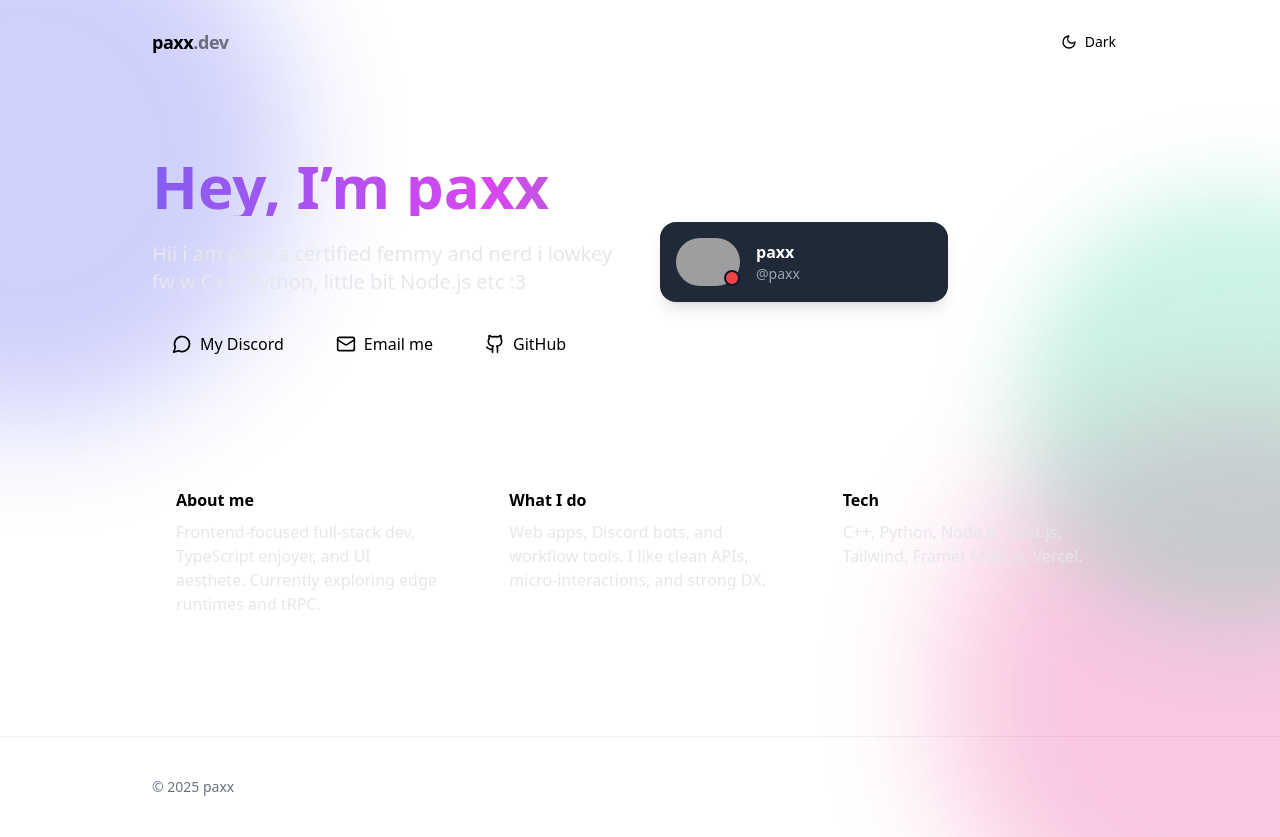
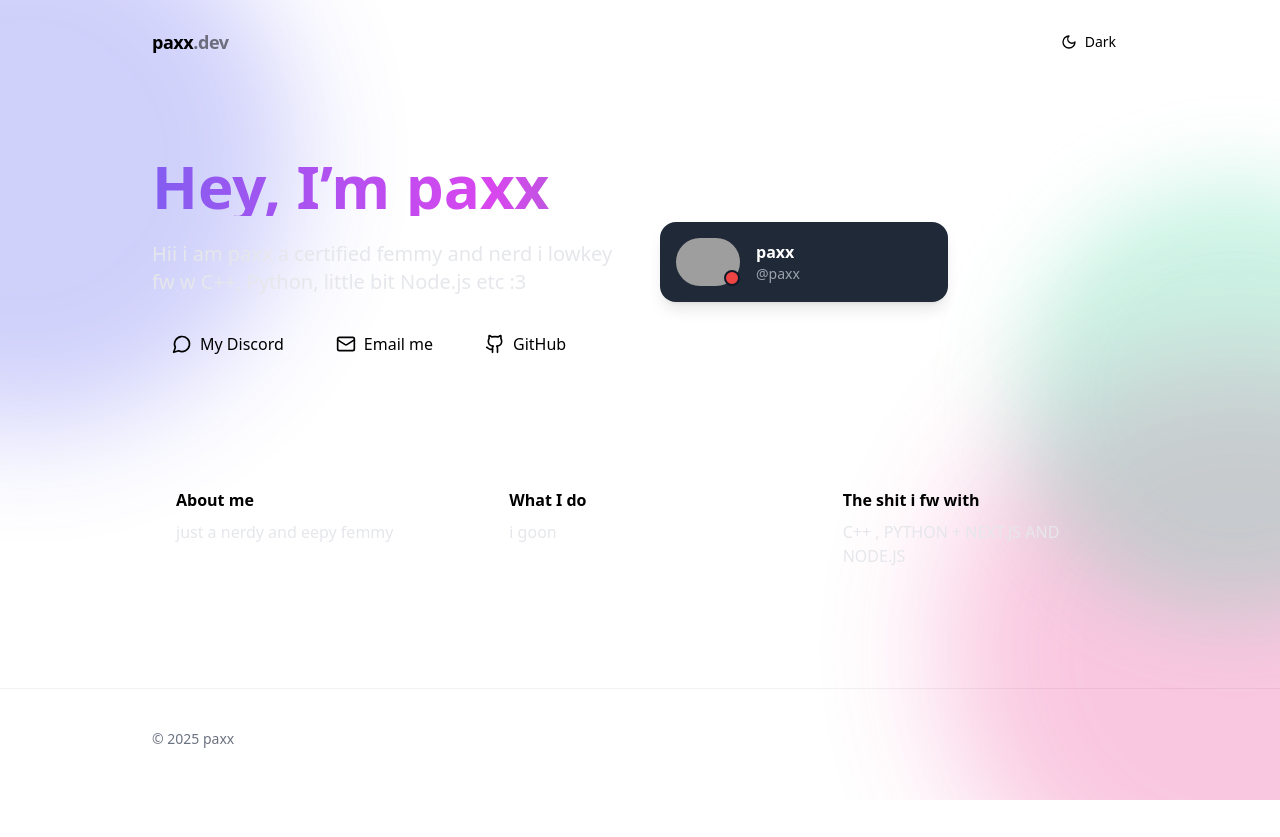
Before and after one commit to erenefdc/autoinstall, a Next.js app in the folder pushable/: page / in a window 1280 px wide. After the commit the page ends 800 px from the top, so only its background shows below. Built offline with nearby package versions, Linux system fonts and the light colour scheme; no server answers; grey boxes are pictures that could not be loaded.

Commit message:
Update page.tsx

```diff
--- a/pushable/app/page.tsx
+++ b/pushable/app/page.tsx
@@ -161,15 +161,15 @@ export default function Home() {
         {[
           {
             title: "About me",
-            body: "Frontend-focused full-stack dev, TypeScript enjoyer, and UI aesthete. Currently exploring edge runtimes and tRPC.",
+            body: "just a nerdy and eepy femmy",
           },
           {
             title: "What I do",
-            body: "Web apps, Discord bots, and workflow tools. I like clean APIs, micro-interactions, and strong DX.",
+            body: "i goon ",
           },
           {
-            title: "Tech",
-            body: "C++, Python, Node.js, Next.js, Tailwind, Framer Motion, Vercel.",
+            title: "The shit i fw with",
+            body: "C++ , PYTHON + NEXT.JS AND NODE.JS",
           },
         ].map((c) => (
           <div
```
